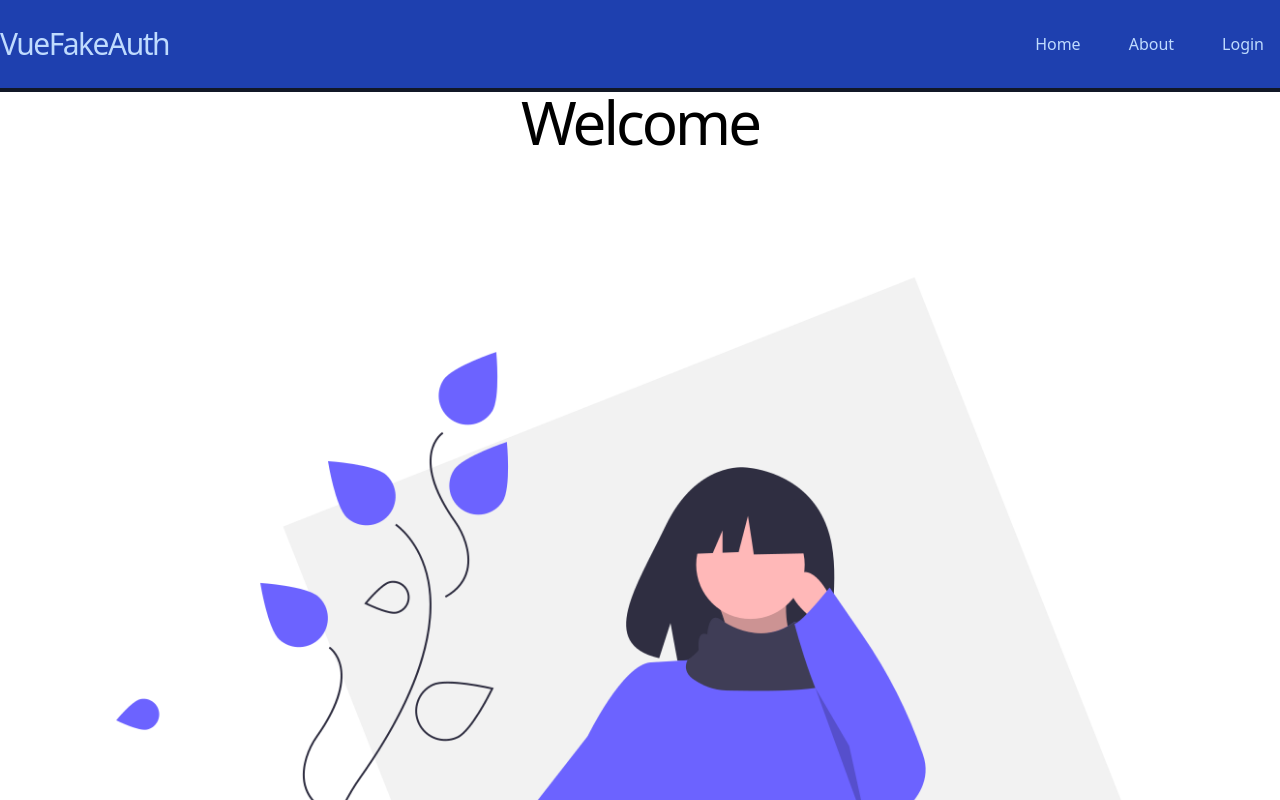
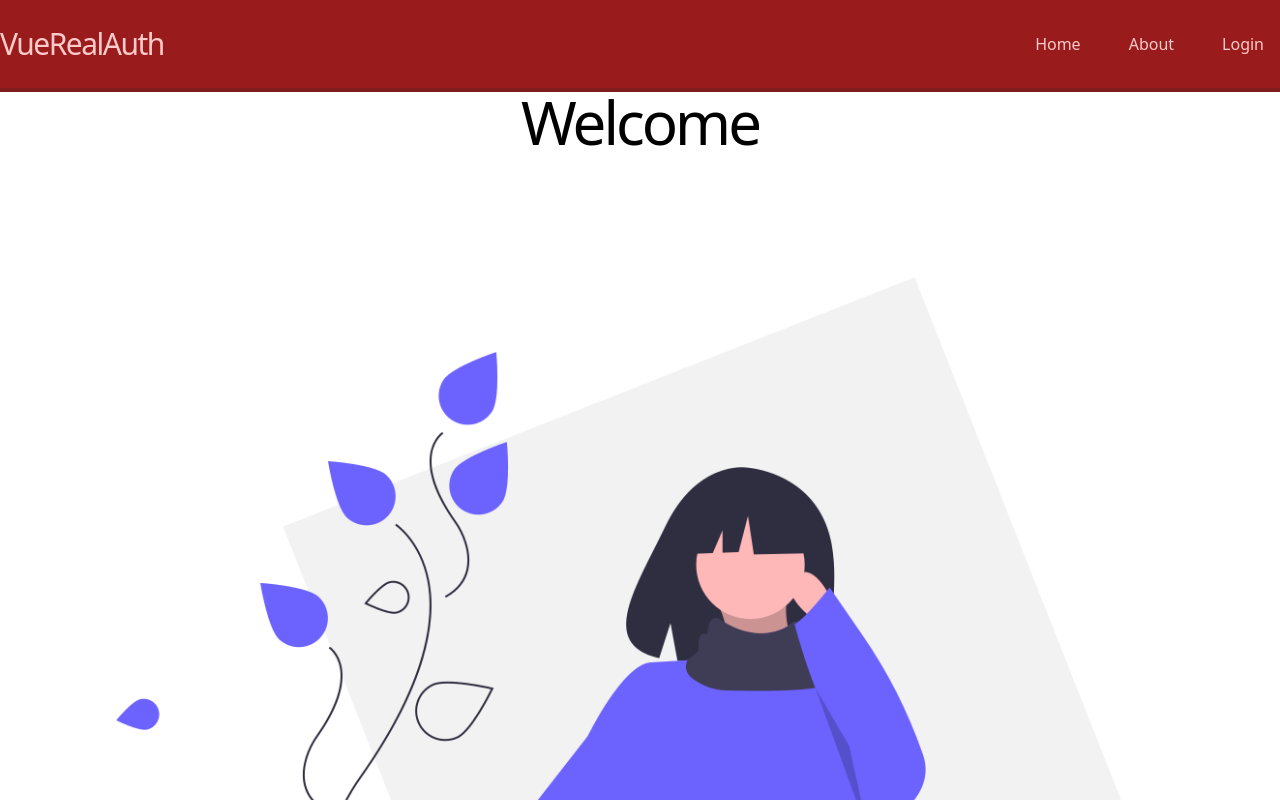
Before and after one commit to bryanquijano/vuelogin, a Vue app: page / in a window 1280 px wide. Shown: the top 800 px of the page. Built offline with nearby package versions, Linux system fonts and the light colour scheme.

Commit message:
Basic setup

```diff
--- a/index.html
+++ b/index.html
@@ -4,7 +4,7 @@
     <meta charset="UTF-8" />
     <link rel="icon" href="/favicon.ico" />
     <meta name="viewport" content="width=device-width, initial-scale=1.0" />
-    <title>VueFakeAuth</title>
+    <title>VueRealAuth</title>
   </head>
   <body class="">
     <div id="app"></div>
--- a/package.json
+++ b/package.json
@@ -1,5 +1,5 @@
 {
-  "name": "vuefakeauth",
+  "name": "vuerealauth",
   "private": true,
   "version": "0.0.0",
   "scripts": {
--- a/src/components/Nav.vue
+++ b/src/components/Nav.vue
@@ -14,17 +14,17 @@
 </script>
 
 <template>
-  <div class="bg-blue-800 text-blue-200 border-b-4 border-gray-900">
+  <div class="bg-red-800 text-red-200 border-b-4 border-red-900">
     <div class="container mx-auto flex justify-between items-center">
       <h1 class="text-3xl font-thin tracking-tighter">
-        Vue<span class="font-normal">FakeAuth</span>
+        Vue<span class="font-normal">RealAuth</span>
       </h1>
       <nav>
         <ul class="flex space-x-4">
           <!-- Static method -->
           <router-link to="/">
             <li
-              class="py-8 px-4 hover:cursor-pointer hover:bg-blue-200 hover:text-blue-800"
+              class="py-8 px-4 hover:cursor-pointer hover:bg-red-200 hover:text-red-800"
             >
               Home
             </li>
@@ -32,7 +32,7 @@
           <!-- Dynamic method -->
           <router-link :to="{ name: 'About' }">
             <li
-              class="py-8 px-4 hover:cursor-pointer hover:bg-blue-200 hover:text-blue-800"
+              class="py-8 px-4 hover:cursor-pointer hover:bg-red-200 hover:text-red-800"
             >
               About
             </li>
@@ -43,7 +43,7 @@
             :to="{ path: '/login', name: 'Login' }"
           >
             <li
-              class="py-8 px-4 hover:cursor-pointer hover:bg-blue-200 hover:text-blue-800"
+              class="py-8 px-4 hover:cursor-pointer hover:bg-red-200 hover:text-red-800"
             >
               Login
             </li>
@@ -51,14 +51,14 @@
           <div v-else class="flex">
             <router-link :to="{ name: 'Secret' }">
               <li
-                class="py-8 px-4 hover:cursor-pointer hover:bg-blue-200 hover:text-blue-800"
+                class="py-8 px-4 hover:cursor-pointer hover:bg-red-200 hover:text-red-800"
               >
                 Secret
               </li>
             </router-link>
             <button @click="loggingOut">
               <li
-                class="py-8 px-4 hover:cursor-pointer hover:bg-blue-200 hover:text-blue-800"
+                class="py-8 px-4 hover:cursor-pointer hover:bg-red-200 hover:text-blue-800"
               >
                 Logout
               </li>
```
Also changed, not shown: 1 other file (tests, documents, lock files or other folders).
